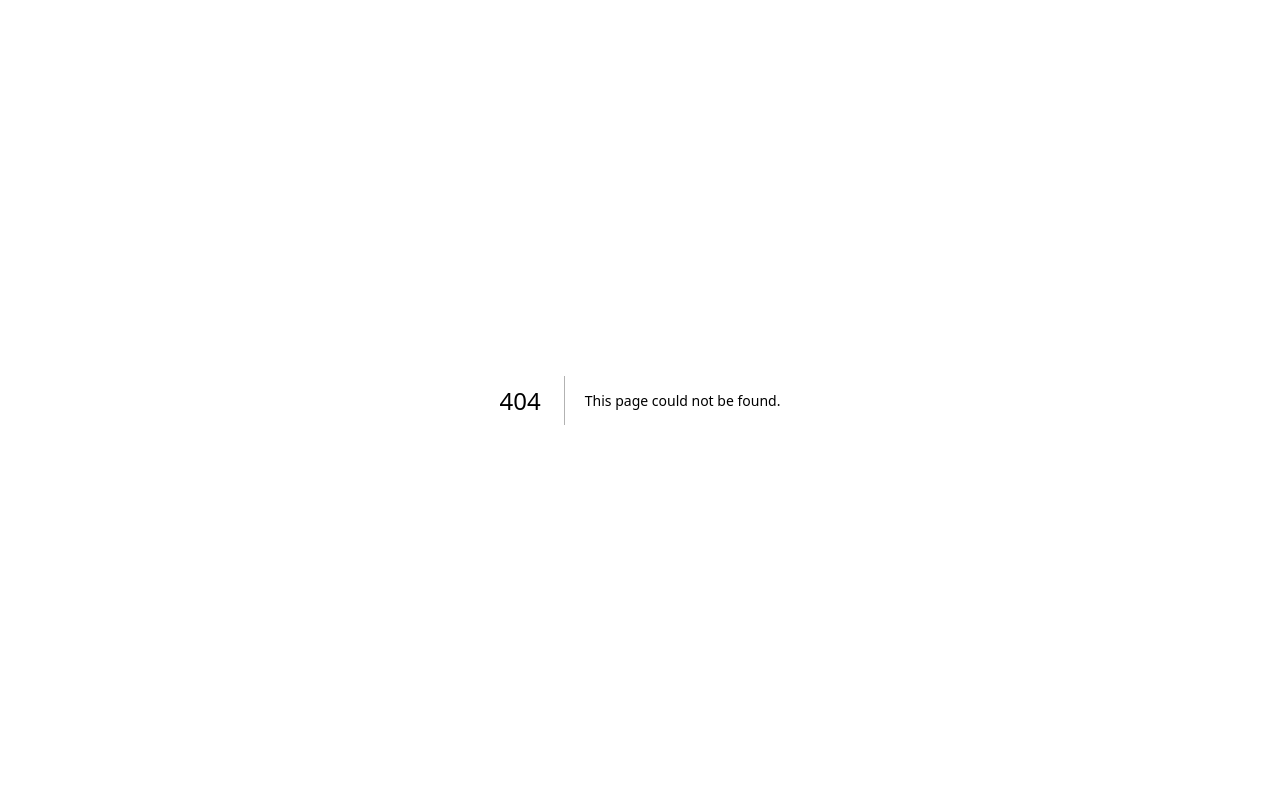
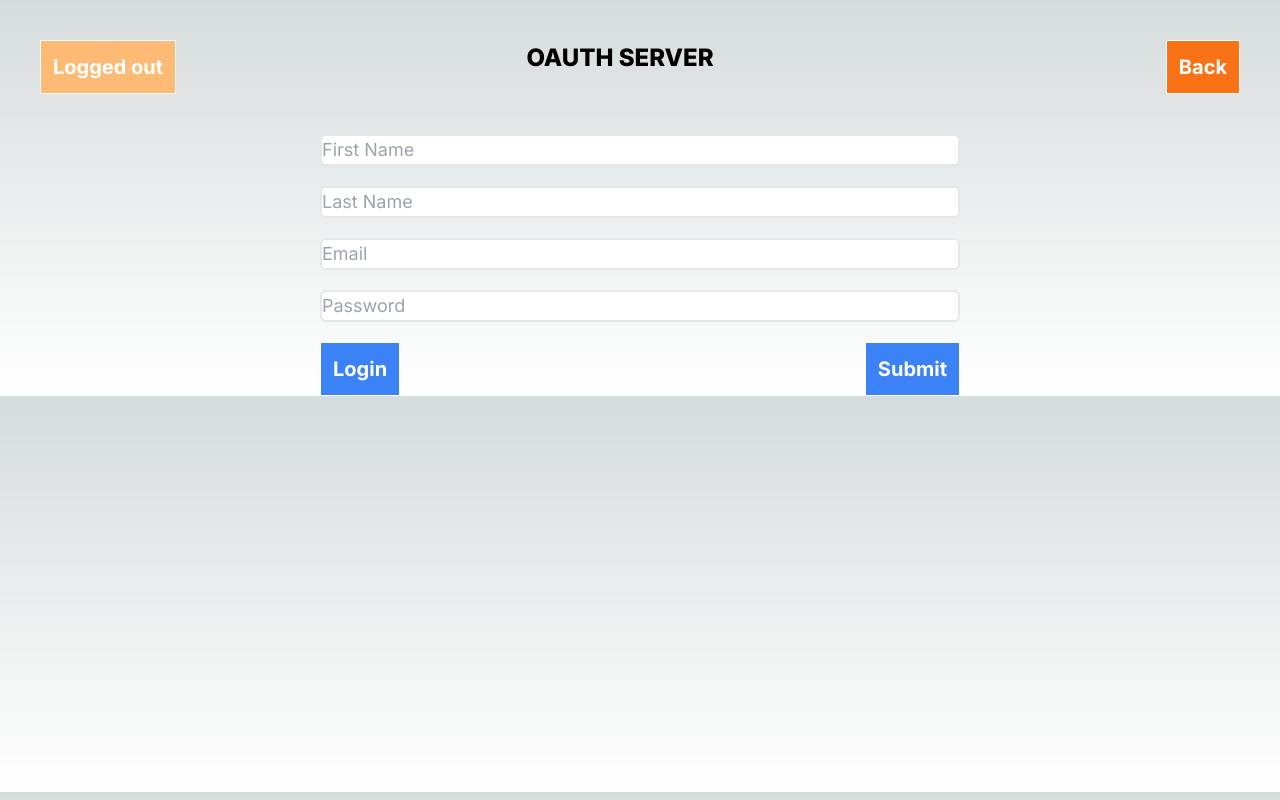
Before and after one commit to NicoTollenaar/oauth-server, a Next.js app in the folder client/: page /oauth-frontend/login-or-signin in a window 1280 px wide. Before the commit this address had no page. Built offline with nearby package versions, Linux system fonts and the light colour scheme; no server answers.

Commit message:
still adding login forms and changing ui, removing logout functionality from client frontend next

```diff
--- a/client/src/app/client-frontend/get-resources/page.tsx
+++ b/client/src/app/client-frontend/get-resources/page.tsx
@@ -37,18 +37,10 @@ export default function GetResources() {
     setMessage(newMessage);
   }
 
-  // const resourceArray = Object.entries(resource);
-
   return (
     <>
-      <div className="w-[vw] flex flex-row">
-        <div className="w-[30%]"></div>
-        <div className="flex justify-center w-[40%]">
-          <h1 className="text-[1.5em] text-center font-extrabold m-5">
-            Application
-          </h1>
-        </div>
-        <div className="flex justify-end w-[30%] m-5">
+      <div className="w-[vw] flex flex-row justify-end">
+        <div className="me-[10%]">
           <Logout changeMessage={changeMessage} />
         </div>
       </div>
--- /dev/null
+++ b/client/src/app/client-frontend/layout.tsx
@@ -0,0 +1,52 @@
+"use client";
+import { useState } from "react";
+import { usePathname } from "next/navigation";
+import Link from "next/link";
+import Button from "../oauth-frontend/components/Button";
+import { clientLoginUrl, redirect_uri } from "../constants/urls";
+
+export default function ClientNavBar({
+  children,
+}: {
+  children: React.ReactNode;
+}) {
+  const pathName = usePathname();
+
+  const href =
+    pathName === "/client-frontend/get-resources"
+      ? clientLoginUrl
+      : redirect_uri;
+  const linkText =
+    pathName === "/client-frontend/get-resources" ? "Login" : "Back";
+
+  return (
+    <section className="w-[vw] flex flex-col">
+      <div className="w-[100%] flex flex-row justify-center">
+        <div className="w-[25%]">
+          <Link href={"http://localhost:3000/oauth-frontend/login-or-signin"}>
+            <Button
+              buttonText={"OAuth Server"}
+              buttonColor="bg-orange-500"
+              handleClick={() => {}}
+            />
+          </Link>
+        </div>
+        <div className="w-[50%] flex flex-row justify-center">
+          <h1 className="mt-10 text-[1.5em] text-center font-extrabold m-5">
+            CLIENT APPLICATION
+          </h1>
+        </div>
+        <div className="w-[25%] flex flex-row justify-end mt-10 me-10">
+          <Link href={href}>
+            <Button
+              buttonText={linkText}
+              buttonColor="bg-orange-500"
+              handleClick={() => {}}
+            />
+          </Link>
+        </div>
+      </div>
+      <div>{children}</div>
+    </section>
+  );
+}
--- a/client/src/app/constants/urls.ts
+++ b/client/src/app/constants/urls.ts
@@ -17,3 +17,4 @@ export const loggedInStatusEndpoint = `${baseUrlOauthBackend}/logged-in-status`;
 export const clientBackendGetResourcesEndpoint = `${baseUrlClientBackend}/get-resources`;
 export const clientBackendPKCEEndpoint = `${baseUrlClientBackend}/pkce`;
 export const resourcesEndpoint = `${baseUrlResourceServer}/get-resources`;
+export const clientLoginUrl = `${baseUrlClientFrontend}/login-or-signin`;
--- a/client/src/app/oauth-frontend/authorize/page.tsx
+++ b/client/src/app/oauth-frontend/authorize/page.tsx
@@ -8,6 +8,7 @@ import { QueryObject } from "@/app/types/customTypes";
 import { redirect_uri } from "@/app/constants/urls";
 import { ReactElement, useState } from "react";
 import { OAuthError } from "@/app/types/customTypes";
+import Logout from "../components/Logout";
 
 export default function Authorize(): ReactElement<any, any> | undefined {
   const [message, setMessage] = useState<string | null>(null);
@@ -50,11 +51,18 @@ export default function Authorize(): ReactElement<any, any> | undefined {
     }
   }
 
+  function changeMessage(newMessage: string | null): void {
+    setMessage(newMessage);
+  }
+
   return (
     <div className="h-screen w-[vw] bg-slate-500">
       <h1 className="m-5 text-[1.5em] text-center font-extrabold">
         Authorisation Server
       </h1>
+      <div className="me-[10%]">
+        <Logout changeMessage={changeMessage} />
+      </div>
       <div>
         {isLoggedIn ? (
           <Confirm
--- a/client/src/app/oauth-frontend/components/Button.tsx
+++ b/client/src/app/oauth-frontend/components/Button.tsx
@@ -14,7 +14,7 @@ export default function Button({
   buttonColor,
   disabled,
 }: ButtonProps): ReactElement {
-  const styles: string = `${buttonColor} p-3 m-[5%] text-white font-bold text-xl text-center hover:bg-orange-300 border border-white`;
+  const styles: string = `${buttonColor} p-3 text-white font-bold text-xl text-center hover:bg-orange-300 border border-white whitespace-nowrap`;
 
   return (
     <button
--- a/client/src/app/oauth-frontend/components/InputField.tsx
+++ b/client/src/app/oauth-frontend/components/InputField.tsx
@@ -24,8 +24,8 @@ export default function InputField({
 
   return (
     <input
+      className="text-lg border-2 rounded-md text-black"
       name={name}
-      className="text-lg"
       type={type}
       placeholder={placeholder}
       value={input}
--- a/client/src/app/oauth-frontend/components/LoginForm.tsx
+++ b/client/src/app/oauth-frontend/components/LoginForm.tsx
@@ -13,7 +13,7 @@ export default function LoginForm() {
   }
 
   return (
-    <form className="flex flex-col gap-5">
+    <form className="flex flex-col gap-5 w-[50%]">
       <InputField
         name="firstName"
         type="text"
--- a/client/src/app/oauth-frontend/components/Logout.tsx
+++ b/client/src/app/oauth-frontend/components/Logout.tsx
@@ -32,7 +32,7 @@ export default function Logout({ changeMessage }: LogoutProps): ReactElement {
       <Button
         buttonText={isLoggedIn ? "Logout" : "Logged out"}
         handleClick={handleLogout}
-        buttonColor={isLoggedIn ? "bg-yellow-500" : "bg-orange-300"}
+        buttonColor={isLoggedIn ? "bg-orange-500" : "bg-orange-300"}
         disabled={!isLoggedIn}
       />
     </>
--- /dev/null
+++ b/client/src/app/oauth-frontend/login-or-signin/layout.tsx
@@ -0,0 +1,40 @@
+"use client";
+import { useState } from "react";
+import { usePathname } from "next/navigation";
+import Link from "next/link";
+import Button from "../components/Button";
+import { redirect_uri } from "@/app/constants/urls";
+import Logout from "../components/Logout";
+
+export default function OAuthNavBar({
+  children,
+}: {
+  children: React.ReactNode;
+}) {
+  return (
+    <section className="w-[vw] flex flex-col">
+      <div className="w-[100%] flex flex-row justify-center">
+        <div className="w-[25%]">
+          <div className="m-10">
+            <Logout changeMessage={() => {}} />
+          </div>
+        </div>
+        <div className="w-[50%] flex flex-row justify-center">
+          <h1 className="mt-10 text-[1.5em] text-center font-extrabold m-5">
+            OAUTH SERVER
+          </h1>
+        </div>
+        <div className="w-[25%] flex flex-row justify-end mt-10 me-10">
+          <Link href={redirect_uri}>
+            <Button
+              buttonText={"Back"}
+              buttonColor="bg-orange-500"
+              handleClick={() => {}}
+            />
+          </Link>
+        </div>
+      </div>
+      <div>{children}</div>
+    </section>
+  );
+}
--- /dev/null
+++ b/client/src/app/oauth-frontend/login-or-signin/page.tsx
@@ -0,0 +1,31 @@
+"use client";
+import LoginForm from "@/app/oauth-frontend/components/LoginForm";
+import Button from "../components/Button";
+export default function LogOrSignInOAuthServer() {
+  function handleLogin() {
+    console.log("called handleLogin");
+  }
+  const handleSubmit = () => {
+    console.log("called handleSubmit");
+  };
+
+  return (
+    <div className="flex flex-row justify-center w-[vw]">
+      <div className="flex flex-col gap-5 justify-center w-[100%] items-center">
+        <LoginForm />
+        <div className="flex flex-row justify-between w-[50%]">
+          <Button
+            buttonText="Login"
+            buttonColor="bg-blue-500"
+            handleClick={handleLogin}
+          />
+          <Button
+            buttonText="Submit"
+            buttonColor="bg-blue-500"
+            handleClick={handleSubmit}
+          />
+        </div>
+      </div>
+    </div>
+  );
+}
```
